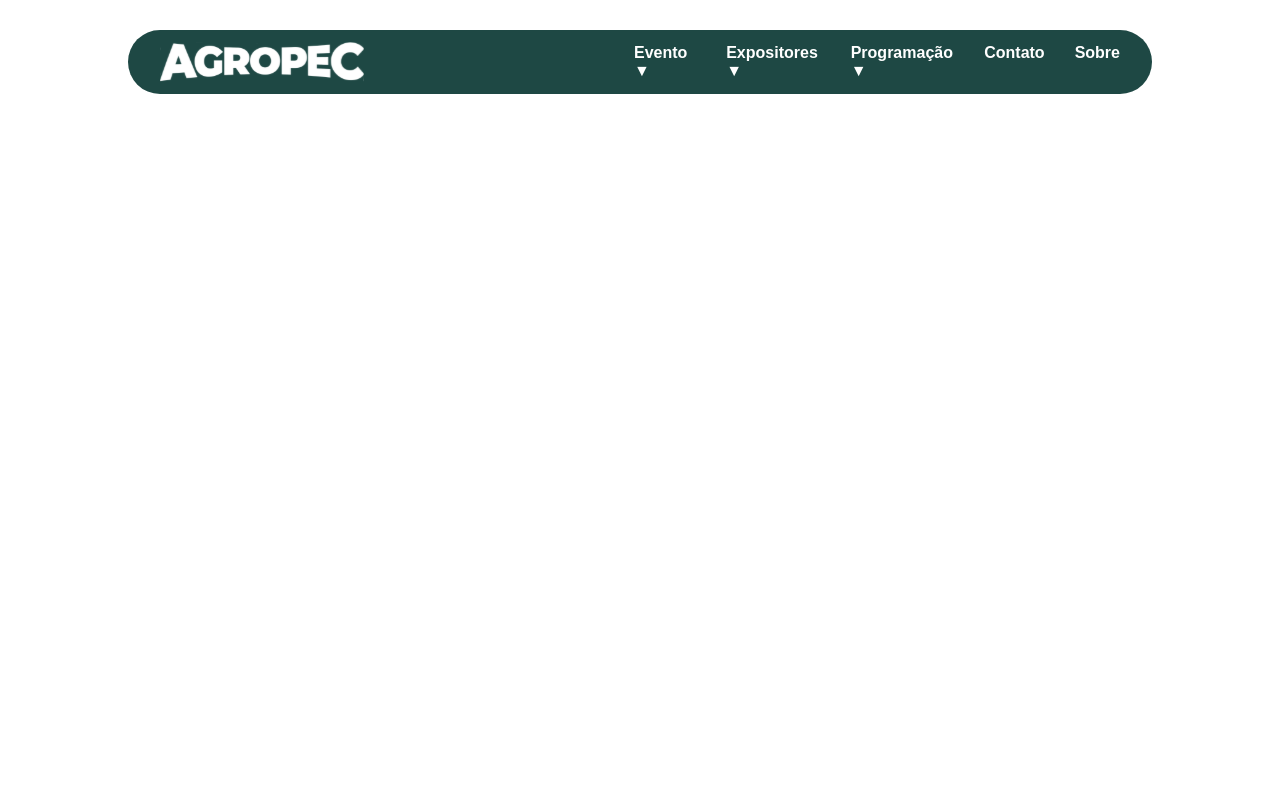
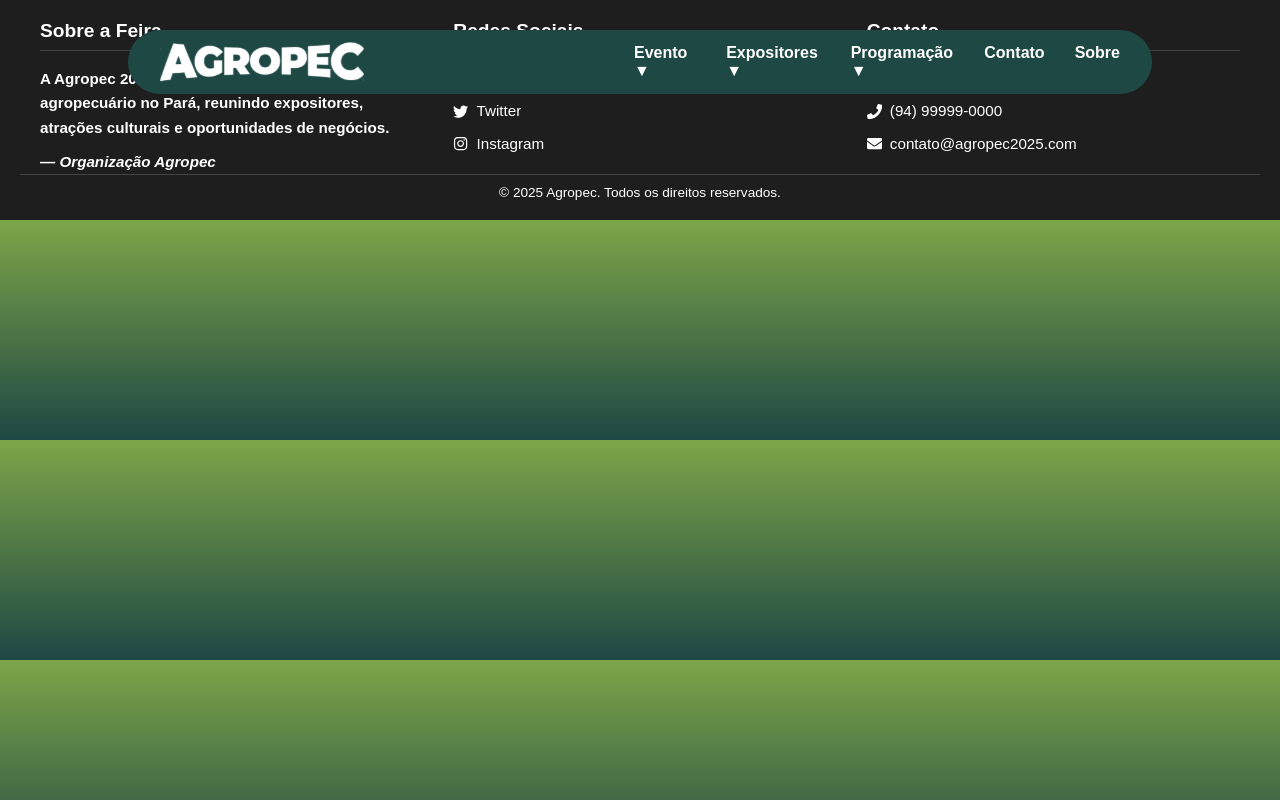
Before and after one commit to saulloguilherme/agropec, a React (Vite) app in the folder frontend/: page /sobre in a window 1280 px wide. Built offline with nearby package versions, Linux system fonts and the light colour scheme.

Commit message:
Adicionei o Footer

```diff
--- a/frontend/package.json
+++ b/frontend/package.json
@@ -15,6 +15,7 @@
     "embla-carousel-react": "^8.6.0",
     "react": "^19.1.0",
     "react-dom": "^19.1.0",
+    "react-icons": "^5.5.0",
     "react-router-dom": "^7.6.2",
     "swiper": "^11.2.8"
   },
--- a/frontend/src/components/AttractionsCarousel.tsx
+++ b/frontend/src/components/AttractionsCarousel.tsx
@@ -22,6 +22,7 @@ export default function AttractionsCarousel() {
   if (!images.length) return null;
 
   return (
+  <section className="carousel-wrapper">
       <section className="atracoes-section">
         <h2>Programação</h2>
         <div className="carousel-container">
@@ -64,5 +65,7 @@ export default function AttractionsCarousel() {
           ))}
         </div>
       </section>
+    </section>
+
   );
 }
--- /dev/null
+++ b/frontend/src/components/Footer.tsx
@@ -0,0 +1,46 @@
+import "./styles/Footer.css";
+import { FaFacebook, FaTwitter, FaInstagram, FaEnvelope, FaPhone, FaMapMarkerAlt } from "react-icons/fa";
+
+export default function Footer() {
+  return (
+    <footer className="footer">
+      <div className="footer-content">
+
+        {/* Sobre a Feira */}
+        <div className="footer-section">
+          <h3>Sobre a Feira</h3>
+          <p>
+            A Agropec 2025 é um dos maiores eventos do setor agropecuário no Pará,
+            reunindo expositores, atrações culturais e oportunidades de negócios.
+          </p>
+          <p className="signature">— Organização Agropec</p>
+        </div>
+
+        {/* Redes sociais */}
+        <div className="footer-section">
+          <h3>Redes Sociais</h3>
+          <ul className="social-links">
+            <li><FaFacebook /> <a href="#">Facebook</a></li>
+            <li><FaTwitter /> <a href="#">Twitter</a></li>
+            <li><FaInstagram /> <a href="#">Instagram</a></li>
+          </ul>
+        </div>
+
+        {/* Contato */}
+        <div className="footer-section">
+          <h3>Contato</h3>
+          <ul className="contact-info">
+            <li><FaMapMarkerAlt /> Marabá - PA</li>
+            <li><FaPhone /> (94) 99999-0000</li>
+            <li><FaEnvelope /> contato@agropec2025.com</li>
+          </ul>
+        </div>
+
+      </div>
+
+      <div className="footer-bottom">
+        © 2025 Agropec. Todos os direitos reservados.
+      </div>
+    </footer>
+  );
+}
--- a/frontend/src/components/styles/AttractionsCarousel.css
+++ b/frontend/src/components/styles/AttractionsCarousel.css
@@ -1,3 +1,4 @@
+
 .atracoes-section {
   max-width: 400px;
   margin: 0 auto;
--- /dev/null
+++ b/frontend/src/components/styles/Footer.css
@@ -0,0 +1,71 @@
+.footer {
+  background-color: #1e1e1e;
+  color: #fff;
+  padding: 20px 20px 20px;
+  font-family: sans-serif;
+  height: 50%;
+}
+
+.footer-content {
+  display: flex;
+  flex-wrap: wrap;
+  justify-content: space-between;
+  gap: 40px;
+  max-width: 1200px;
+  margin: 0 auto;
+}
+
+.footer-section {
+  flex: 1 1 300px;
+}
+
+.footer-section h3 {
+  margin-bottom: 16px;
+  font-size: 1.2rem;
+  border-bottom: 1px solid #444;
+  padding-bottom: 8px;
+}
+
+.footer-section p,
+.footer-section li {
+  font-size: 0.95rem;
+  line-height: 1.6;
+}
+
+.signature {
+  margin-top: 10px;
+  font-style: italic;
+  font-size: 0.9rem;
+}
+
+.social-links,
+.contact-info {
+  list-style: none;
+  padding: 0;
+}
+
+.social-links li,
+.contact-info li {
+  display: flex;
+  align-items: center;
+  gap: 8px;
+  margin-bottom: 8px;
+}
+
+.social-links a {
+  color: #fff;
+  text-decoration: none;
+}
+
+.footer-bottom {
+  margin-top: 30px;
+  text-align: center;
+  font-size: 0.85rem;
+  border-top: 1px solid #444;
+  padding-top: 10px;
+}
+
+div.footer-bottom {
+margin-top: 0;
+padding-top: 10px;
+}
--- a/frontend/src/components/styles/Programacao.css
+++ b/frontend/src/components/styles/Programacao.css
@@ -1,7 +1,7 @@
 .programacao-section {
   padding: 40px 20px;
   text-align: center;
-  height: 100%;
+  height: 50%;
 }
 
 .programacao-section h2 {
@@ -56,7 +56,7 @@
 }
 
 section.programacao-section {
-  height: 100vh;
+  height: 70vh;
   padding-bottom: 0;
 }
 
@@ -65,5 +65,5 @@ div.programacao-container {
   flex-direction: column;
   align-items: center;
   justify-content: center;
-  margin-top: 200px;
+  margin-top: 40px;
 }
--- a/frontend/src/pages/public/Contato.tsx
+++ b/frontend/src/pages/public/Contato.tsx
@@ -1,9 +1,10 @@
 import Navbar from "../../components/Navbar";
-
+import Footer from "../../components/Footer";
 export default function Contato() {
   return (
     <div>
       <Navbar/>
+      <Footer/>
     </div>
   );
 }
--- a/frontend/src/pages/public/Eventos.tsx
+++ b/frontend/src/pages/public/Eventos.tsx
@@ -1,9 +1,12 @@
+import Footer from "../../components/Footer";
 import Navbar from "../../components/Navbar";
 
 export default function Eventos() {
   return (
     <div>
       <Navbar/>
+     <Footer/>
     </div>
+
   );
 }
--- a/frontend/src/pages/public/Expositores.tsx
+++ b/frontend/src/pages/public/Expositores.tsx
@@ -1,9 +1,11 @@
 import Navbar from "../../components/Navbar";
+import Footer from "../../components/Footer";
 
 export default function Expositores() {
   return (
     <div>
       <Navbar/>
+      <Footer/>
     </div>
   );
 }
--- a/frontend/src/pages/public/Programacao.tsx
+++ b/frontend/src/pages/public/Programacao.tsx
@@ -1,5 +1,6 @@
 import Programacao from "../../components/Programacao";
 import Navbar from "../../components/Navbar";
+import Footer from "../../components/Footer";
 
 export default function PaginaProgramacao() {
   return (
@@ -8,7 +9,7 @@ export default function PaginaProgramacao() {
       <section className="programacao-section">
         <Programacao />
       </section>
+      <Footer />
     </>
-
   );
 }
--- a/frontend/src/pages/public/Sobre.tsx
+++ b/frontend/src/pages/public/Sobre.tsx
@@ -1,9 +1,11 @@
 import Navbar from "../../components/Navbar";
+import Footer from "../../components/Footer";
 
 export default function Sobre() {
   return (
     <div>
       <Navbar/>
+      <Footer/>
     </div>
   );
 }
--- a/frontend/tsconfig.node.json
+++ b/frontend/tsconfig.node.json
@@ -19,8 +19,7 @@
     "noUnusedParameters": true,
     "erasableSyntaxOnly": true,
     "noFallthroughCasesInSwitch": true,
-    "noUncheckedSideEffectImports": true,
-    "typescript-eslint/ban-ts-comment": "off"
+    "noUncheckedSideEffectImports": true
   },
   "include": ["vite.config.ts"]
 }
```
Also changed, not shown: 1 other file (tests, documents, lock files or other folders). Lines whose indentation alone changed are shown as unchanged.
